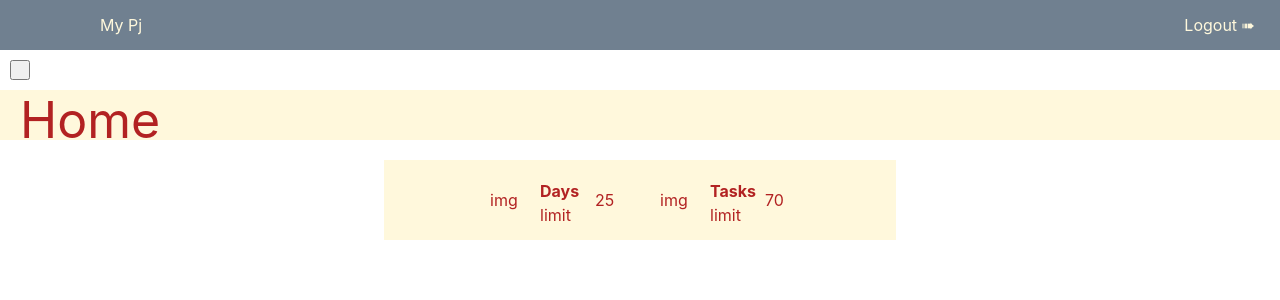
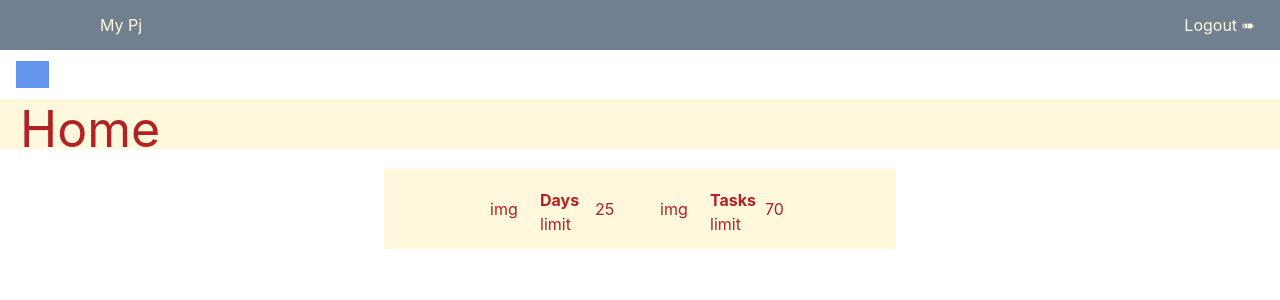
Before and after one commit to llVeraVerall/MyReactPj, a React (Create React App) app: page / in a window 1280 px wide. Shown: the top 300 px of the page. Built offline with nearby package versions, Linux system fonts and the light colour scheme.

Commit message:
work with localStorage

```diff
--- a/src/App.tsx
+++ b/src/App.tsx
@@ -12,8 +12,11 @@ import SignIn from './pages/SignIn/SignIn';
 
 function App() {
     const dispatch = useDispatch();
-
-    dispatch(addToken('some-token'));
+    const token = localStorage.getItem('token');
+    if (token) {
+        dispatch(
+            addToken(token));
+    }
     return (
         <div className="App">
             <Header />
--- a/src/hooks/useApi.tsx
+++ b/src/hooks/useApi.ts
@@ -1,18 +1,20 @@
 import {useState} from 'react';
 
 
-export const useApi = (apiMethod: (...args: string[]) => Promise<unknown>, successMessage: string) => {
+export const useApi = <T = unknown> (apiMethod: (...args: string[]) => Promise<T>, successMessage: string) => {
     const [error, setError] = useState('');
     const [message, setMessage] = useState('');
 
     const call = (...args: string[]) => apiMethod(...args)
-        .then(() => {
+        .then((res) => {
             setMessage(successMessage);
             setError('');
+            return res;
         })
         .catch((err: string) => {
             setError(err);
             setMessage('');
+            throw Error(err);
         });
 
     return [call, message, error, setError] as const;
--- a/src/pages/Nav/CrossIcon/CrossIcon.css
+++ b/src/pages/Nav/CrossIcon/CrossIcon.css
@@ -1,18 +1,21 @@
 .CrossIcon .line-1 {
     width: 33px;
     height: 9px;
+    display: block;
    background-color: cornflowerblue;
 }
 
 .CrossIcon .line-2 {
     width: 33px;
     height: 9px;
+    display: block;
     background-color: cornflowerblue;
 }
 
 .CrossIcon .line-3 {
     width: 33px;
     height: 9px;
+    display: block;
     background-color: cornflowerblue;
 }
 
--- a/src/pages/Nav/Nav.css
+++ b/src/pages/Nav/Nav.css
@@ -84,7 +84,8 @@
 }
 
 .nav__button{
-    width: 20px;
-    height: 20px;
     margin: 10px;
+    border: none;
+    background: none;
+    cursor: pointer;
 }
--- a/src/pages/Nav/Nav.tsx
+++ b/src/pages/Nav/Nav.tsx
@@ -3,6 +3,7 @@ import { Link, useLocation} from 'react-router-dom';
 import './Nav.css';
 import './media__nav.css';
 import { CrossIcon } from './CrossIcon';
+import './CrossIcon/CrossIcon.css';
 
 const Nav = () => {
     const [isOpened, setIsOpened] = useState(false);
--- a/src/pages/SignIn/SignIn.tsx
+++ b/src/pages/SignIn/SignIn.tsx
@@ -2,13 +2,16 @@ import React, {useCallback, useState} from 'react';
 import InputArea from '../../components/Input/Input';
 import './SignIn.css';
 import './media__signIn.css';
-import {errorSignIn} from '../../hooks/errorSignIn';
 import {fetchSignin} from '../../api/fetchSignIn';
+import {useApi} from '../../hooks/useApi';
+import {addToken} from '../../store/actions/token';
+import {useDispatch} from 'react-redux';
 
 const SignIn = () => {
     const [email, setEmail] = useState('');
     const [password, setPassword] = useState('');
-    const [callFetch, message, error, setError] = errorSignIn(
+    const dispatch = useDispatch();
+    const [callFetch, message, error, setError] = useApi<Response>(
         (email: string, password: string) => fetchSignin (email, password),
         '');
 
@@ -18,7 +21,15 @@ const SignIn = () => {
                 setError('Email введен некорректно');
                 return;
             }
-            callFetch(email, password);
+            callFetch(email, password)
+                .then((result) => result.json())
+                .then(({ token }: {token: string}) =>{
+                    dispatch(addToken(token));
+                    //сохраненеие токена localStorage
+                    localStorage.setItem('token', token);
+                    window.location.href = '/';
+                }
+                );
 
         }, [email, password]
     );
```
Also changed, not shown: src/components/Input/Input.tsx (line endings or trailing spaces).
